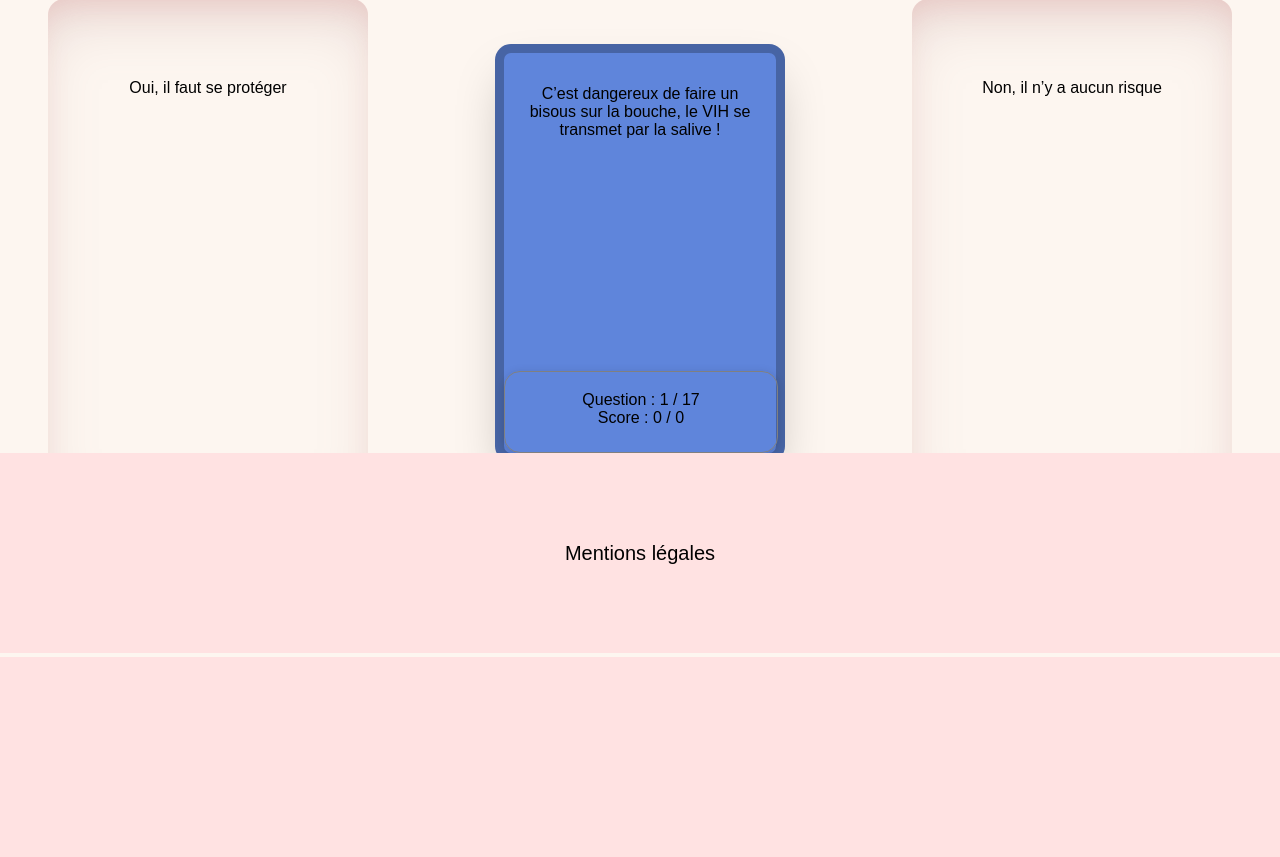
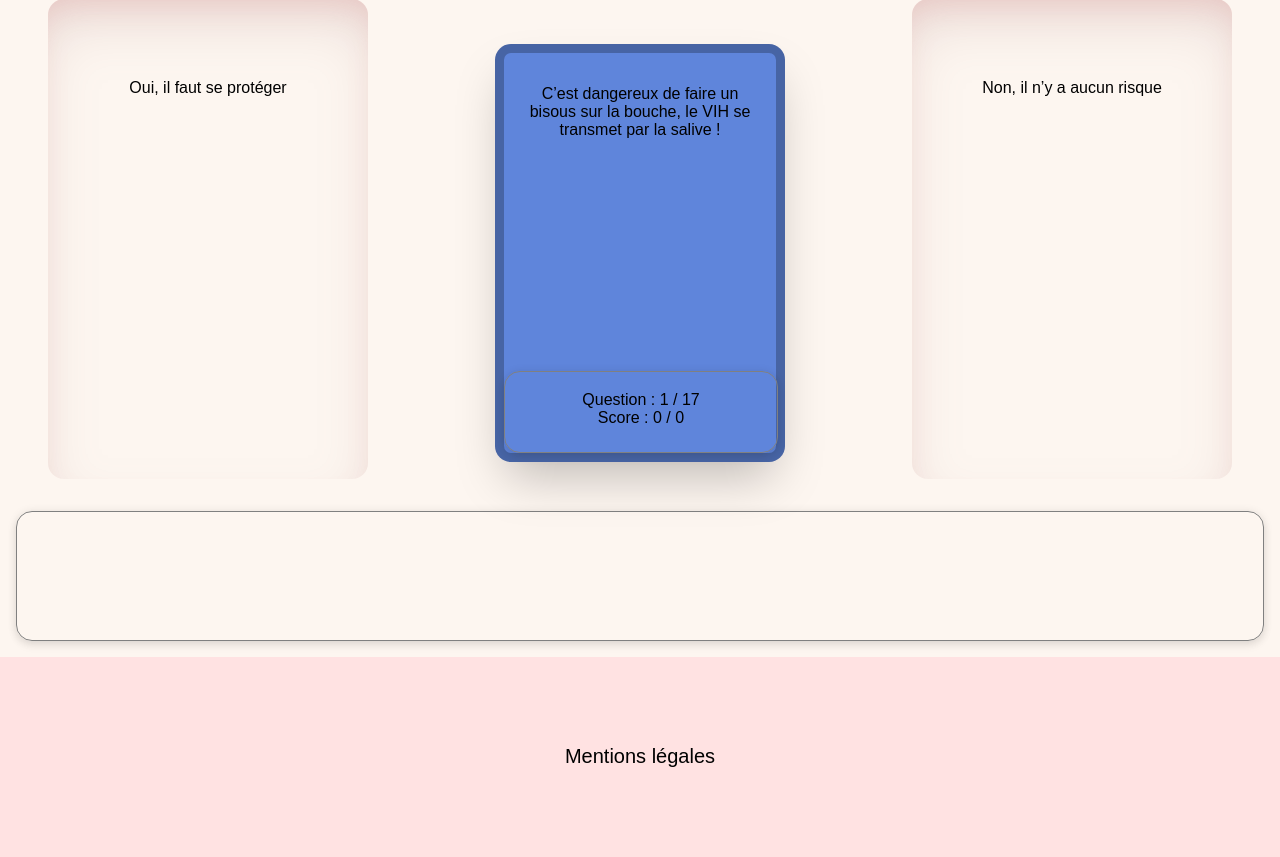
Before and after one commit to kaluminium/nuitDeLinfo, a PHP site: page /index.html in a window 1280 px wide. Shown: the part 147-1004 px from the top of the page. Before the commit the page ends 804 px from the top, so only its background shows below. Run offline with PHP 8.4, Linux system fonts and the light colour scheme.

Commit message:
lukas est pas content

```diff
--- a/style.css
+++ b/style.css
@@ -16,9 +16,6 @@ footer{
     height: 200px;
     display: flex;
     justify-content: space-around;
-    position: absolute;
-    bottom: 0;
-    width: 100vw;
 }
 
 footer a {
```
